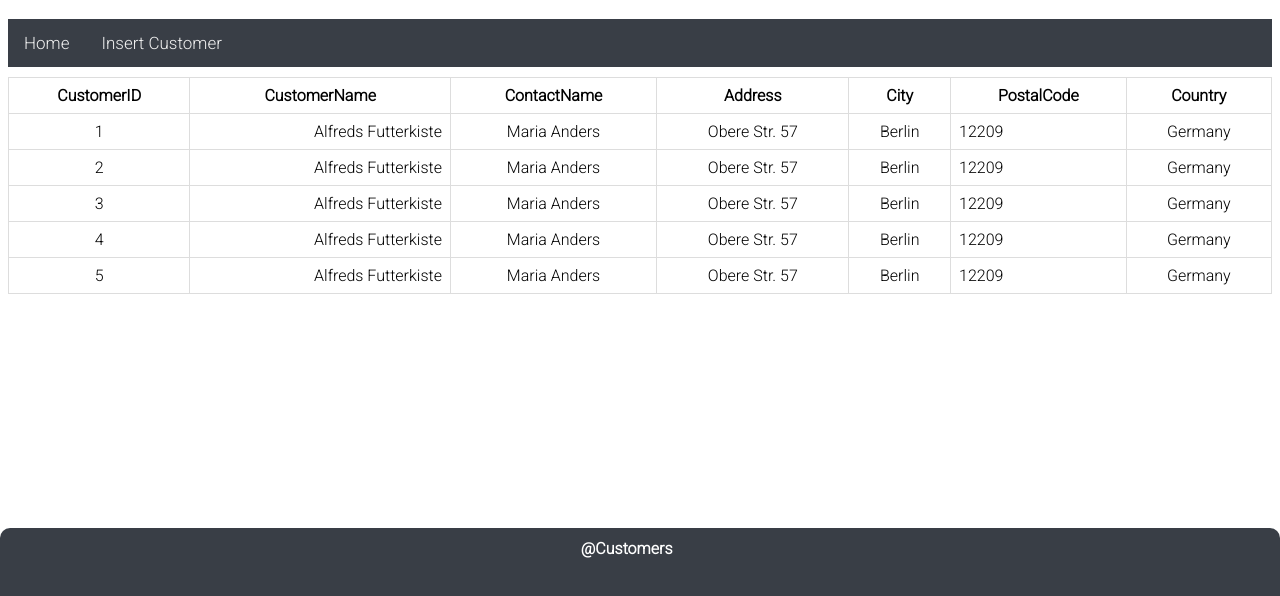
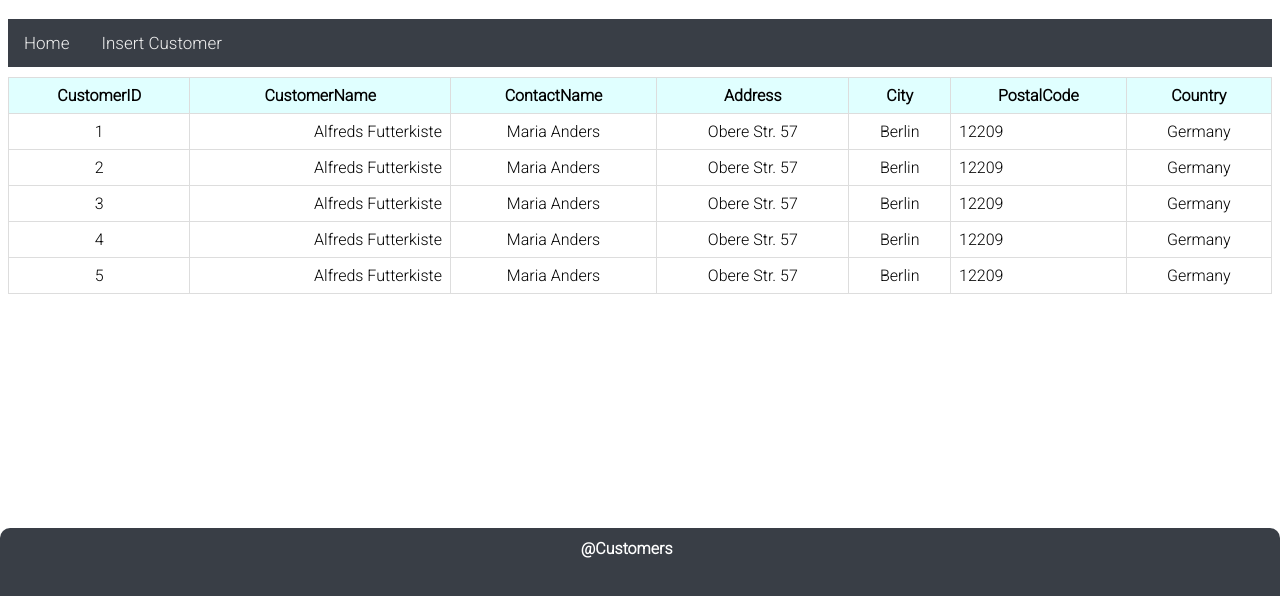
Before and after one commit to tunlatons/tunlatons.github.io, a plain HTML site: page index.html in a window 1280 px wide. In both pictures the pointer is over the element 640 px from the left and 157 px from the top of the page. Shown: the part 62-658 px from the top of the page. Drawn offline with Linux system fonts and the light colour scheme.

Commit message:
Add files via upload
add table row hover

```diff
--- a/css/index.css
+++ b/css/index.css
@@ -89,3 +89,9 @@ footer {
   text-align: left !important;
 }
 /***** end   text align  ************/
+
+/***** start ************/
+tr:hover {
+  background-color: lightcyan;
+}
+/***** end  ************/
```
